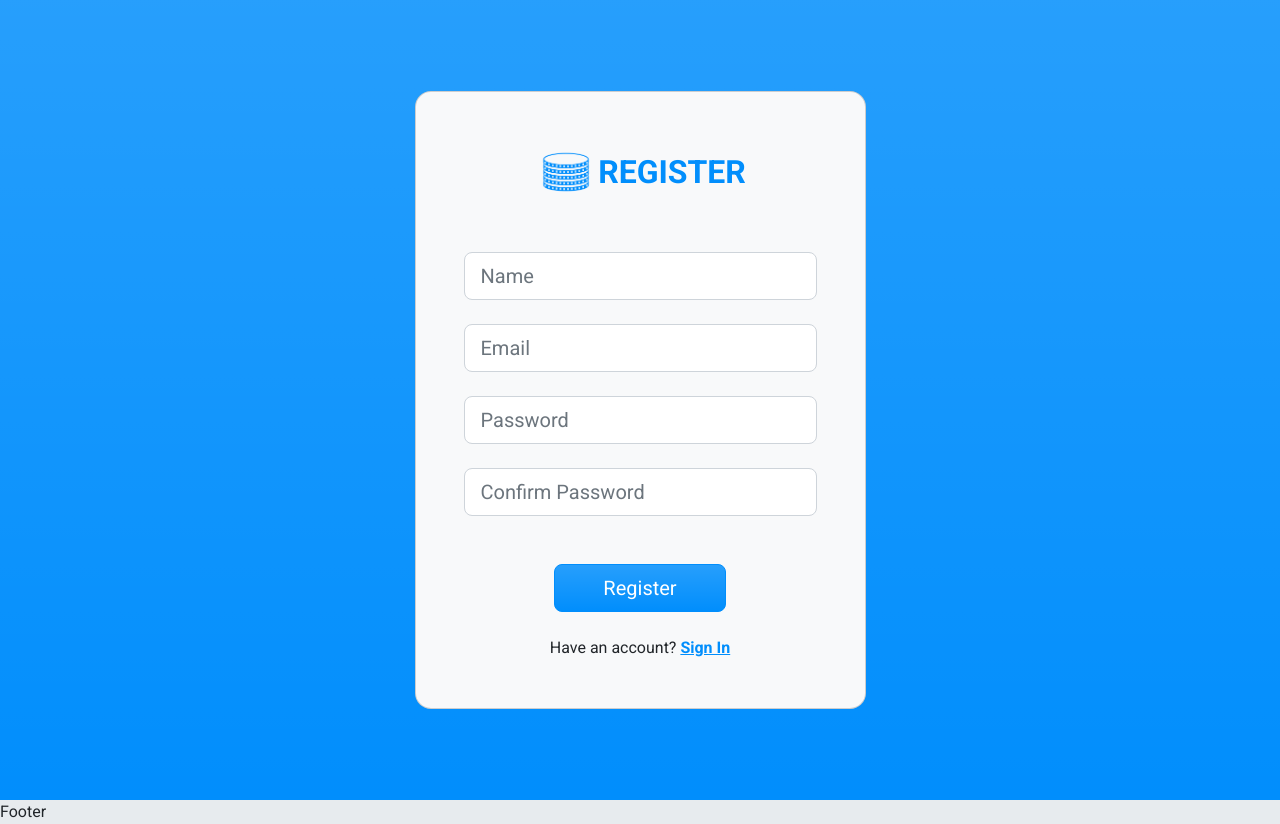
After one commit to mostafamahmoud96/Expennies, a PHP site: template resources/views/auth/register.twig in a window 1280 px wide. The commit adds this page. Run offline with PHP 8.4, Linux system fonts and the light colour scheme; the template is opened without the code that fills it, so the values that code supplies are empty; style sheets or scripts are compiled from the project's sources; some libraries are stand-ins or nearby versions.

Commit message:
Feat: handle twig template and controllers

```diff
--- /dev/null
+++ b/resources/views/auth/layout.twig
@@ -0,0 +1,23 @@
+<!DOCTYPE html>
+<html lang="en" class="h-full bg-gray-100">
+    <head>
+        <meta charset="UTF-8">
+        <title>{% block title %}Expennies Auth{% endblock %}</title>
+        <link rel="preconnect" href="https://fonts.googleapis.com">
+        <link rel="preconnect" href="https://fonts.gstatic.com" crossorigin>
+        <link href="https://fonts.googleapis.com/css2?family=Roboto:wght@100;300;400;500;700;900&display=swap" rel="stylesheet">
+        {% block stylesheets %}
+            {{ encore_entry_link_tags('app') }}
+            {{ encore_entry_link_tags('auth') }}
+        {% endblock %}
+
+        {% block javascripts %}
+            {{ encore_entry_script_tags('app') }}
+            {{ encore_entry_script_tags('auth') }}
+        {% endblock %}
+    </head>
+    <body>
+        {% block content %}{% endblock %}
+    </body>
+</html>
+Footer
--- /dev/null
+++ b/resources/views/auth/register.twig
@@ -0,0 +1,55 @@
+{% extends 'auth/layout.twig' %}
+
+{% block title %}Register{% endblock %}
+
+{% block content %}
+    <section class="vh-100 bg-primary bg-gradient">
+        <div class="container py-5 h-100">
+            <div class="row d-flex justify-content-center align-items-center h-100">
+                <div class="col-12 col-md-8 col-lg-6 col-xl-5">
+                    <div class="card bg-light text-white" style="border-radius: 1rem;">
+                        <div class="card-body p-5 text-center">
+                            <div class="mb-4">
+                                <h2 class="fw-bold mb-5 text-uppercase text-primary d-flex justify-content-center align-items-center">
+                                    <img src="{{ asset('build/images/logo.png') }}" width="64" height="64"
+                                         alt="Expennies Logo" />
+                                    Register
+                                </h2>
+                                <form method="post" action="/register">
+                                    <div class="form-outline form-white mb-4">
+                                        <input type="text" name="name"
+                                               class="form-control form-control-lg"
+                                               placeholder="Name" />
+                                    </div>
+                                    <div class="form-outline form-white mb-4">
+                                        <input type="email" name="email"
+                                               class="form-control form-control-lg"
+                                               placeholder="Email" />
+                                    </div>
+                                    <div class="form-outline form-white mb-4">
+                                        <input type="password" name="password"
+                                               class="form-control form-control-lg"
+                                               placeholder="Password" />
+                                    </div>
+                                    <div class="form-outline form-white mb-5">
+                                        <input type="password" name="confirmPassword"
+                                               class="form-control form-control-lg"
+                                               placeholder="Confirm Password" />
+                                    </div>
+                                    <button class="btn btn-primary bg-gradient text-white btn-lg px-5" type="submit">
+                                        Register
+                                    </button>
+                                </form>
+                            </div>
+                            <div>
+                                <p class="mb-0 text-dark">Have an account?
+                                    <a href="/login" class="text-primary fw-bold">Sign In</a>
+                                </p>
+                            </div>
+                        </div>
+                    </div>
+                </div>
+            </div>
+        </div>
+    </section>
+{% endblock %}
```
Also changed, not shown: app/Controllers/AuthController.php (added, +35 -0 lines), configs/routes/web.php (+9 -0 lines), resources/views/auth/login.twig (added, +45 -0 lines).
